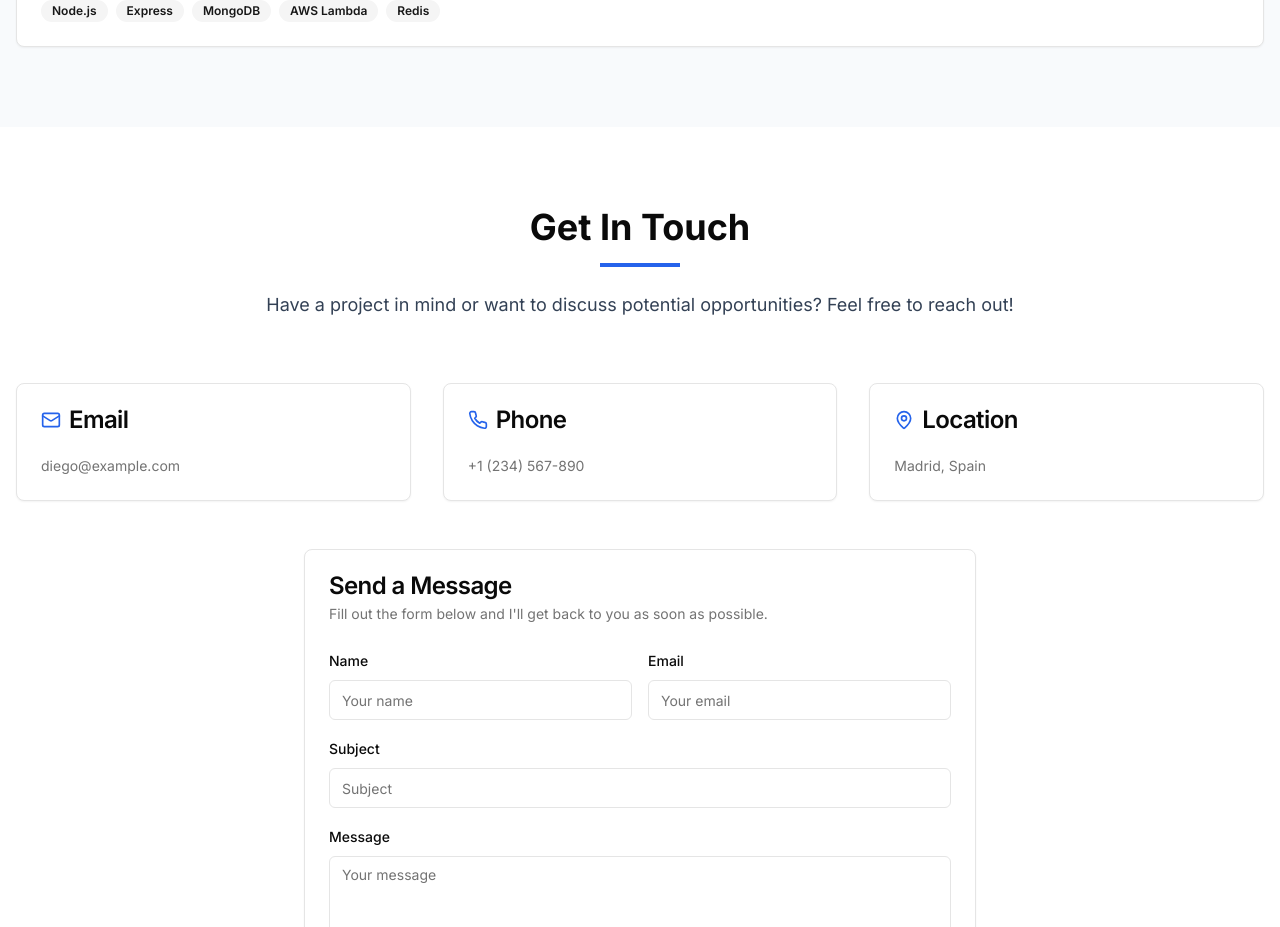
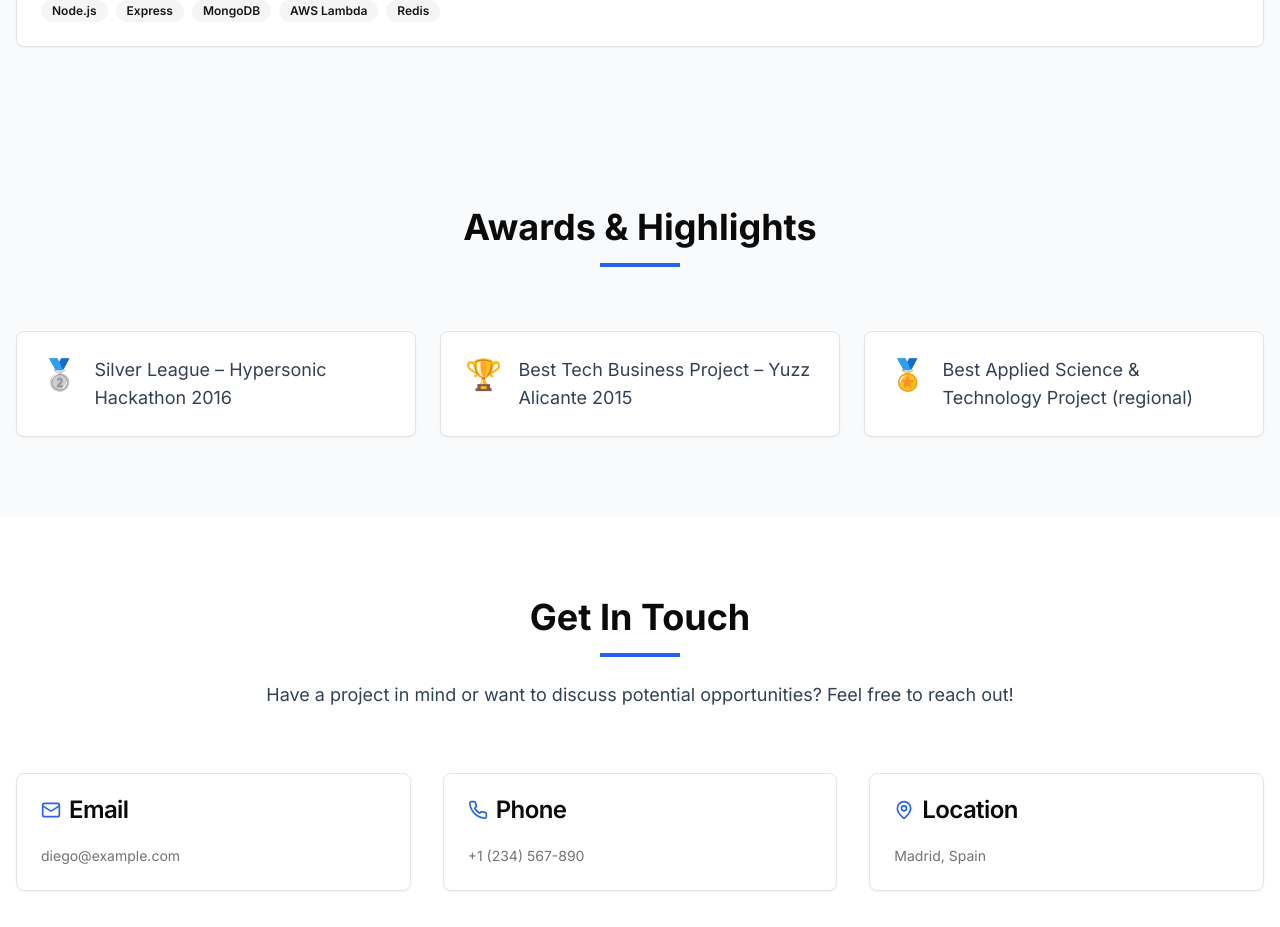
Before and after one commit to diekotto/marotodiego-portfolio, a Next.js app: page / in a window 1280 px wide. Shown: the part 4960-5887 px from the top of the page. Built offline with nearby package versions, Linux system fonts and the light colour scheme.

Commit message:
Add awards section

```diff
--- a/app/page.tsx
+++ b/app/page.tsx
@@ -3,6 +3,7 @@ import About from '@/components/about';
 import Skills from '@/components/skills';
 import Projects from '@/components/projects';
 import Experience from '@/components/experience';
+import Awards from '@/components/awards';
 import Contact from '@/components/contact';
 import Footer from '@/components/footer';
 
@@ -14,6 +15,7 @@ export default function Home() {
       <Skills />
       <Projects />
       <Experience />
+      <Awards />
       <Contact />
       <Footer />
     </main>
--- /dev/null
+++ b/components/awards.tsx
@@ -0,0 +1,40 @@
+import { Card, CardContent } from '@/components/ui/card';
+
+export default function Awards() {
+  const awards = [
+    {
+      emoji: '🥈',
+      text: 'Silver League – Hypersonic Hackathon 2016',
+    },
+    {
+      emoji: '🏆',
+      text: 'Best Tech Business Project – Yuzz Alicante 2015',
+    },
+    {
+      emoji: '🏅',
+      text: 'Best Applied Science & Technology Project (regional)',
+    },
+  ];
+
+  return (
+    <section id="awards" className="py-20 bg-slate-50 dark:bg-slate-900">
+      <div className="container mx-auto px-4">
+        <div className="text-center mb-16">
+          <h2 className="text-3xl md:text-4xl font-bold mb-4">Awards &amp; Highlights</h2>
+          <div className="h-1 w-20 bg-blue-600 mx-auto"></div>
+        </div>
+
+        <div className="grid md:grid-cols-3 gap-6">
+          {awards.map((award, index) => (
+            <Card key={index}>
+              <CardContent className="p-6 flex items-start">
+                <span className="text-3xl mr-4">{award.emoji}</span>
+                <p className="text-lg text-slate-700 dark:text-slate-300">{award.text}</p>
+              </CardContent>
+            </Card>
+          ))}
+        </div>
+      </div>
+    </section>
+  );
+}
```
